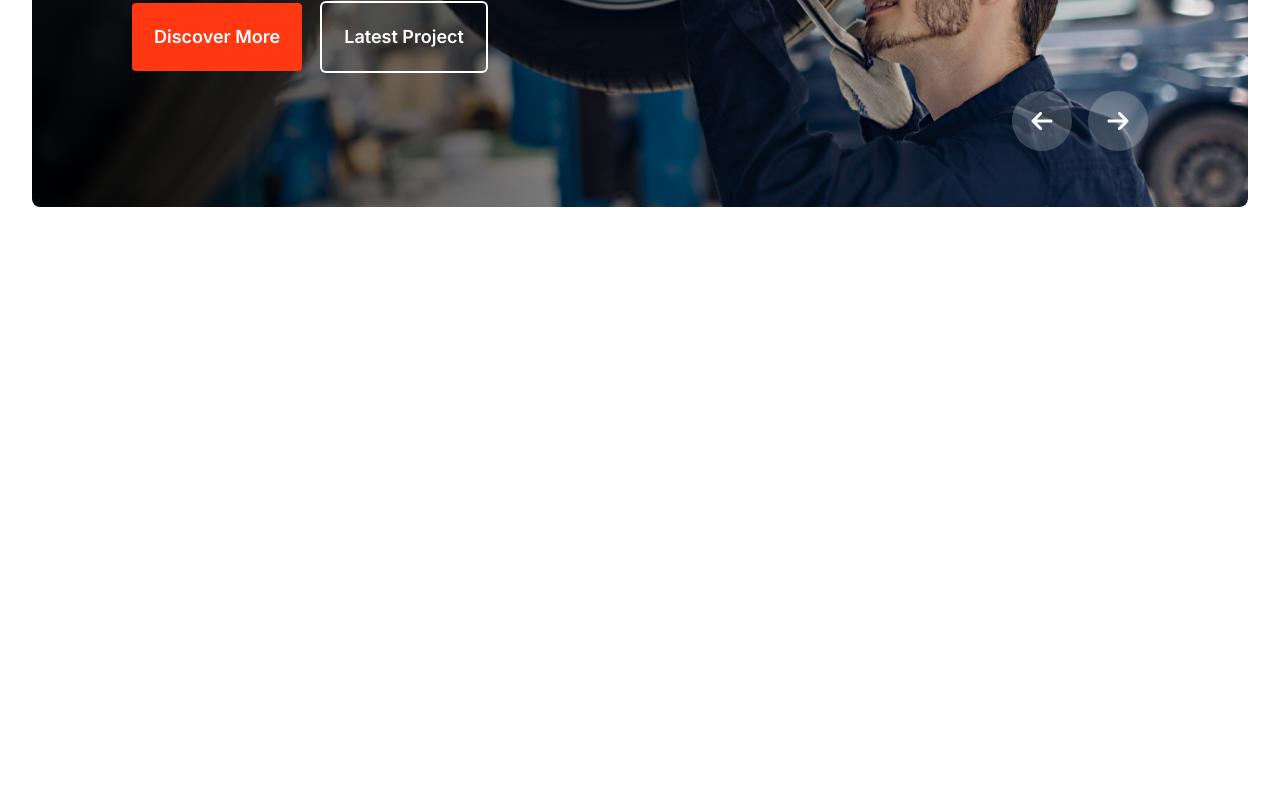
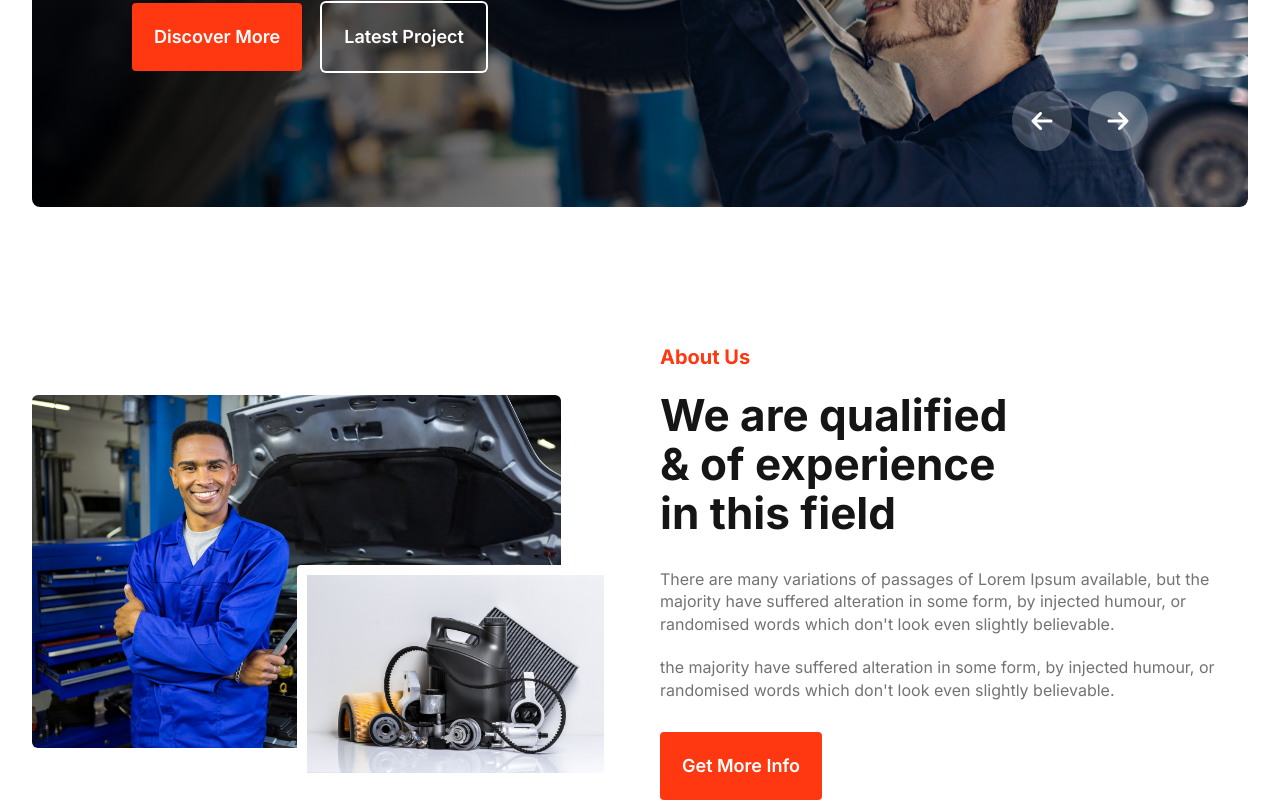
Before and after one commit to sourav136/car-doctor, a Next.js app: page / in a window 1280 px wide. Shown: the part 529-1329 px from the top of the page. Before the commit the page ends 800 px from the top, so only its background shows below. Built offline with nearby package versions, Linux system fonts and the light colour scheme.

Commit message:
finished about us

```diff
--- /dev/null
+++ b/app/components/AboutUs.jsx
@@ -0,0 +1,46 @@
+import React from "react";
+
+const AboutUs = () => {
+  return (
+    <section className="grid grid-cols-1 lg:grid-cols-2 gap-10 mt-15 md:mt-25 lg:mt-32.5">
+      <div className="flex flex-col justify-center">
+        <div className="relative w-9/10">
+          <img
+            className="w-full object-cover object-center rounded-md"
+            src="/assets/images/about_us/person.jpg"
+            alt="about us"
+          />
+          <div className="border-10 border-white w-6/10 rounded-sm absolute -bottom-1/10 -right-1/10">
+            <img
+              className="object-center"
+              src="/assets/images/about_us/parts.jpg"
+              alt="abot us"
+            />
+          </div>
+        </div>
+      </div>
+      <div className="mt-10 lg:mt-0">
+        <h2 className="font-bold text-primary sm:text-xl text-lg">About Us</h2>
+        <h3 className="font-bold text-main-dark text-4xl lg:text-[44px] mt-5 mb-7.5 max-w-94">
+          We are qualified & of experience in this field
+        </h3>
+        <p className="text-gray text-sm md:text-[16px]">
+          There are many variations of passages of Lorem Ipsum available, but
+          the majority have suffered alteration in some form, by injected
+          humour, or randomised words which don't look even slightly
+          believable.{" "}
+        </p>
+        <p className="text-gray text-sm md:text-[16px] mt-5 mb-7.5">
+          the majority have suffered alteration in some form, by injected
+          humour, or randomised words which don't look even slightly
+          believable.{" "}
+        </p>
+        <button className=" cursor-pointer  bg-primary text-white text-[14px] sm:text-lg font-semibold px-5.5 py-5 rounded-sm">
+          Get More Info
+        </button>
+      </div>
+    </section>
+  );
+};
+
+export default AboutUs;
--- a/app/page.jsx
+++ b/app/page.jsx
@@ -1,10 +1,12 @@
 import React from "react";
 import HeroCarousel from "./components/HeroCarousel";
+import AboutUs from "./components/AboutUs";
 
 const Home = () => {
   return (
     <>
       <HeroCarousel/>
+      <AboutUs/>
     </>
   );
 };
```
